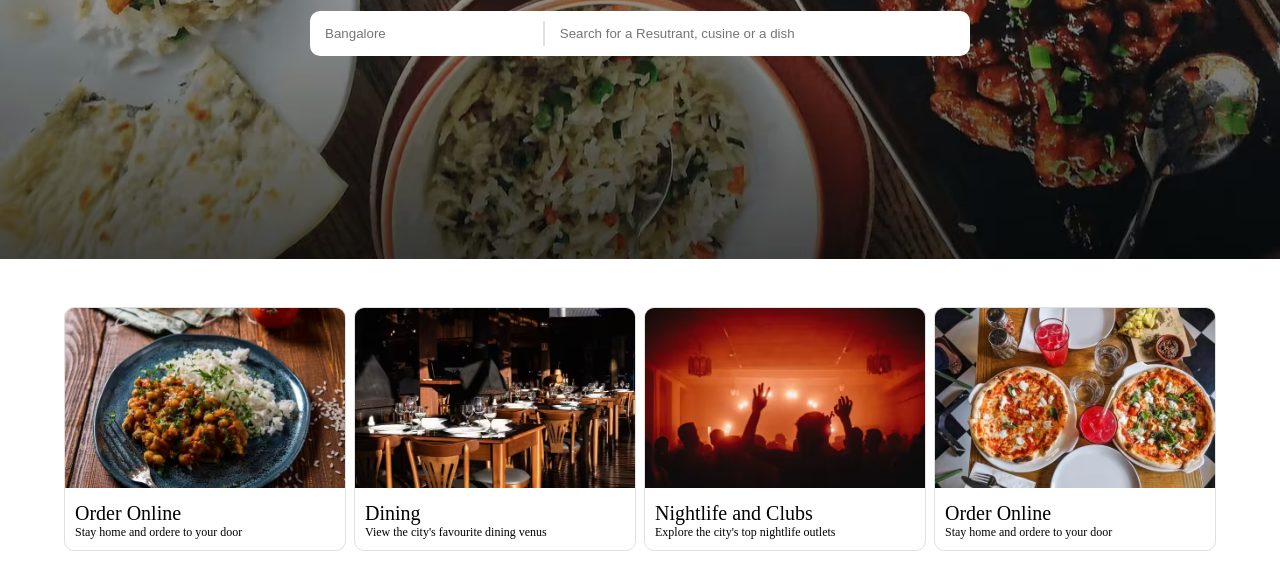
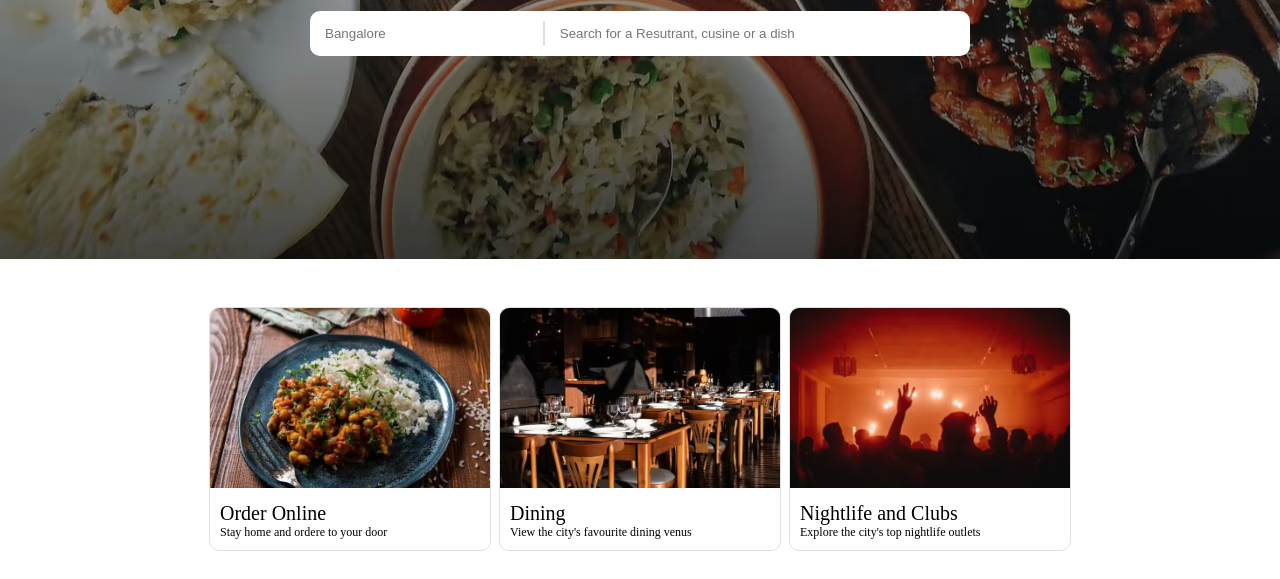
Before and after one commit to Nishanth1409/Zomato_1409, a plain HTML site: page index.html in a window 1280 px wide. Shown: the part 221-800 px from the top of the page. Drawn offline with Linux system fonts and the light colour scheme.

Commit message:
indexupdate

```diff
--- a/index.html
+++ b/index.html
@@ -81,13 +81,13 @@
         </div>
       </div>
 
-      <div class="we__offer_card">
+      <!-- <div class="we__offer_card">
         <img src="images/item4.png" alt="" />
         <div class="we__offer_content">
           <h2>Order Online</h2>
           <p>Stay home and ordere to your door</p>
         </div>
-      </div>
+      </div> -->
     </section>
 
     <section class="container collections">
```
